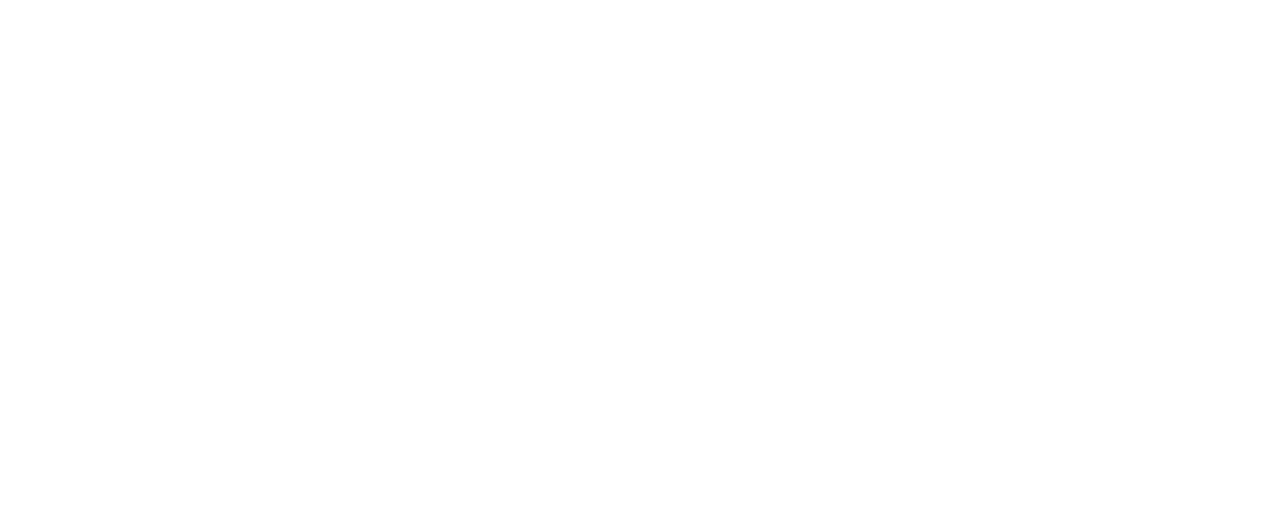
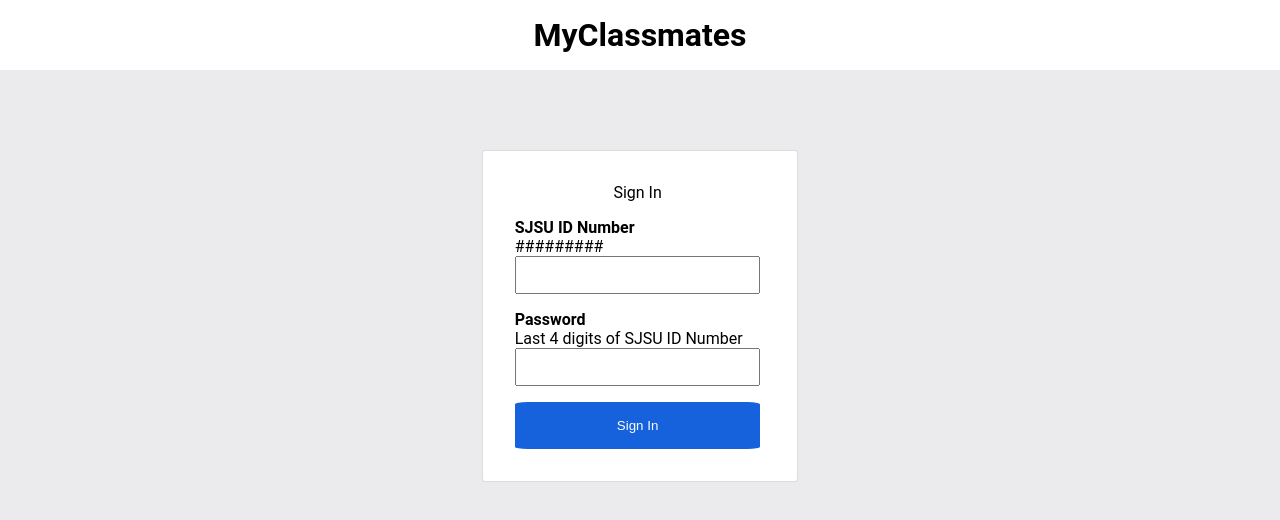
Before and after one commit to jumanaayoub1/MyClassmate, a plain HTML site: page index.html in a window 1280 px wide. Drawn offline with Linux system fonts and the light colour scheme.

Commit message:
feat: log in page front end

```diff
--- a/index.html
+++ b/index.html
@@ -20,10 +20,12 @@
 
   </head>
 
-  <body>
+  <body style="background-color:#ebebed">
 
     <header>
-
+      <div id="log-in-title-section">
+        <h1>MyClassmates</h1>
+      </div>
     </header>
 
     <main>
@@ -36,6 +38,25 @@
         <!--password (Will not actually use students' real passwords)-->
 
         <!--sign in button-->
+      <div id="log-in-input-section">
+        <div id="log-in-rectangle">
+          <p id="log-in-text">Sign In</p>
+          <!--BACKEND: show "Unable to sign in" only after pressing sign in button and id and password do not work-->
+          <p id="error-message"></p>
+          <label for="id-input">SJSU ID Number</label>
+          <p>#########</p>
+          <input type="text" id="id-input">
+          <div class="gap"></div>
+          <label for="password-input">Password</label>
+          <!--BACKEND: Decide easiest way to simulate password-->
+          <p>Last 4 digits of SJSU ID Number</p>
+          <input type="password" id="password-input">
+
+          <!--BACKEND: verify id and password work, and then send to the next page-->
+          <!--BACKEND: update onclick to method-->
+          <button id="log-in-button" onclick="location.href='/courses'">Sign In</button>
+        </div>
+      </div>
     </main>
 
   </body>
--- a/style.css
+++ b/style.css
@@ -32,6 +32,21 @@ p {
     font-weight: 400;
     font-style: normal;
     font-variation-settings: "wdth" 100;
+}
+
+/*INPUT*/
+label {
+    font-family: "Roboto", sans-serif;
+    font-optical-sizing: auto;
+    font-weight: 600;
+    font-style: normal;
+    font-variation-settings: "wdth" 100;
+}
+
+input {
+    box-sizing: border-box;
+    padding: 0.6rem;
+    width: 100%;
 }
 
 /*BUTTONS*/
@@ -80,6 +95,48 @@ nav {
 }
 
 /*LOG IN PAGE*/
+#log-in-title-section {
+    text-align: center;
+    background-color: #FFFFFF;
+    padding: 1rem;
+}
+
+#log-in-input-section {
+    display: flex;
+    align-items: center;
+    justify-content: center;
+    margin: 10vh;
+}
+
+#log-in-rectangle {
+    align-items: center;
+    background-color: #FFFFFF;
+    border: 0.1rem solid #dddddd;
+    border-radius: 1%;
+    padding: 2rem;
+    padding-right: 2.3rem; /*avoid non-centered elements*/
+}
+
+#log-in-text {
+    text-align: center;
+    margin-bottom: 1rem;
+
+}
+
+#log-in-button {
+    padding-top: 1rem;
+    padding-bottom: 1rem;
+    margin-top: 1rem;
+    width: 100%;
+    background-color: #1662dd;
+    color:#FFFFFF;
+    border: none;
+    border-radius: 5%;
+}
+
+.gap {
+    margin: 1rem;
+}
 
 /*PROFILE PAGE*/
 
```
